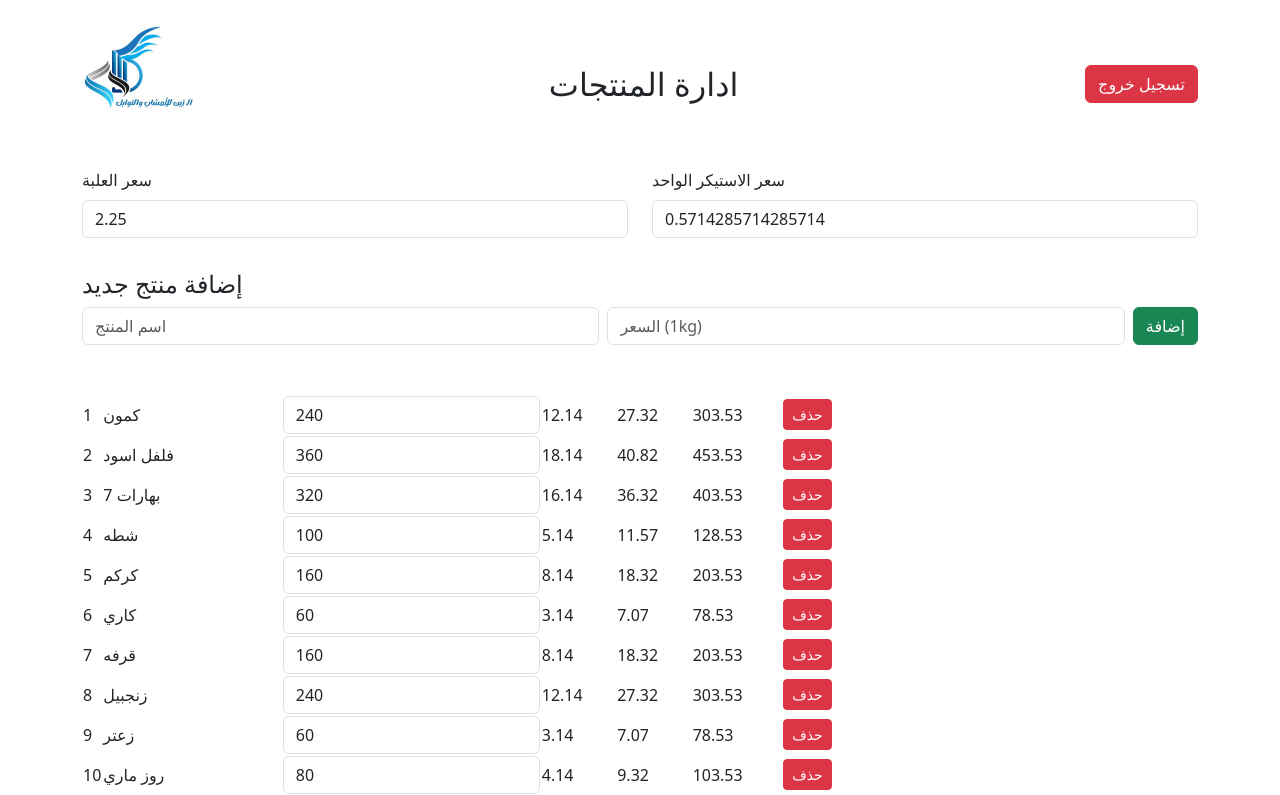
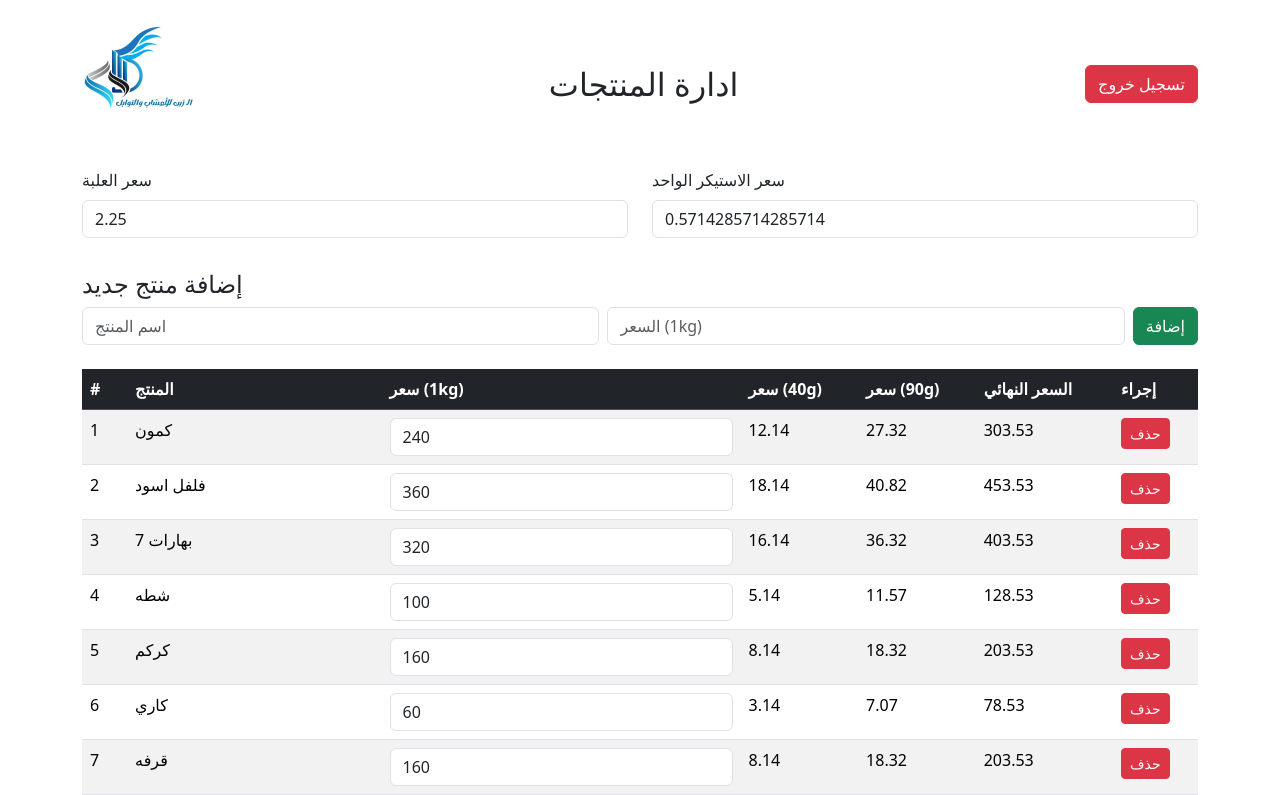
Before and after one commit to aaahmed666/zain_store, a React (Vite) app: page / in a window 1280 px wide. Shown: the top 795 px of the page. Built offline with nearby package versions, Linux system fonts and the light colour scheme; sample sign-in values are in the browser's storage.

Commit message:
update product

```diff
--- a/src/ProductManager.jsx
+++ b/src/ProductManager.jsx
@@ -138,6 +138,7 @@ const ProductManager = () => {
         className="table-responsive"
         style={{ overflowX: "auto" }}
       >
+        <table className="table table-striped">
           <thead className="table-dark">
             <tr>
               <th>#</th>
@@ -165,7 +166,10 @@ const ProductManager = () => {
                       className="form-control"
                       style={{ minWidth: "60px" }}
                       onChange={(e) =>
-                      handlePriceChange(product.id, parseFloat(e.target.value))
+                        handlePriceChange(
+                          product.id,
+                          parseFloat(e.target.value)
+                        )
                       }
                     />
                   </td>
@@ -184,6 +188,7 @@ const ProductManager = () => {
               );
             })}
           </tbody>
+        </table>
       </div>
     </div>
   );
```
Lines whose indentation alone changed are shown as unchanged.
